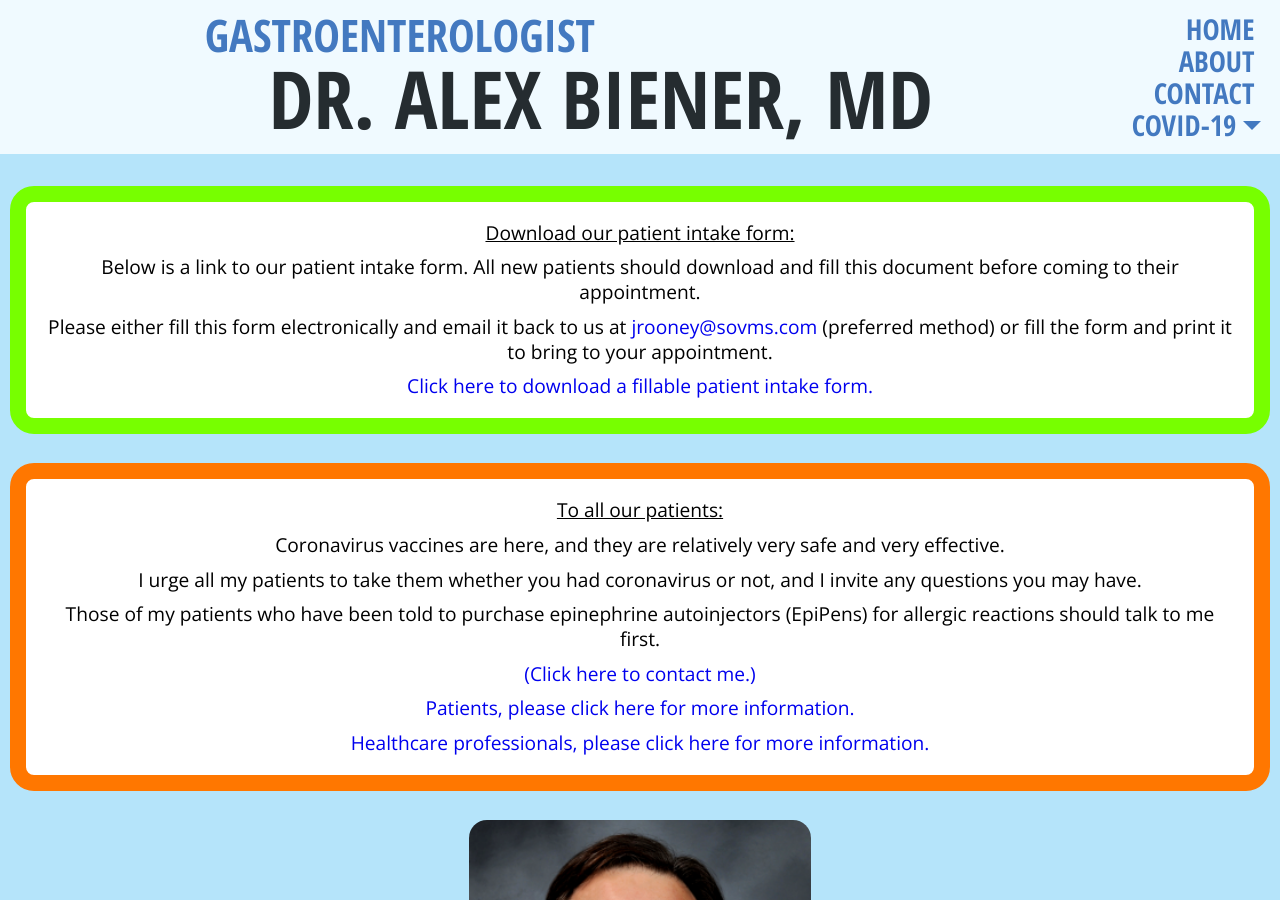
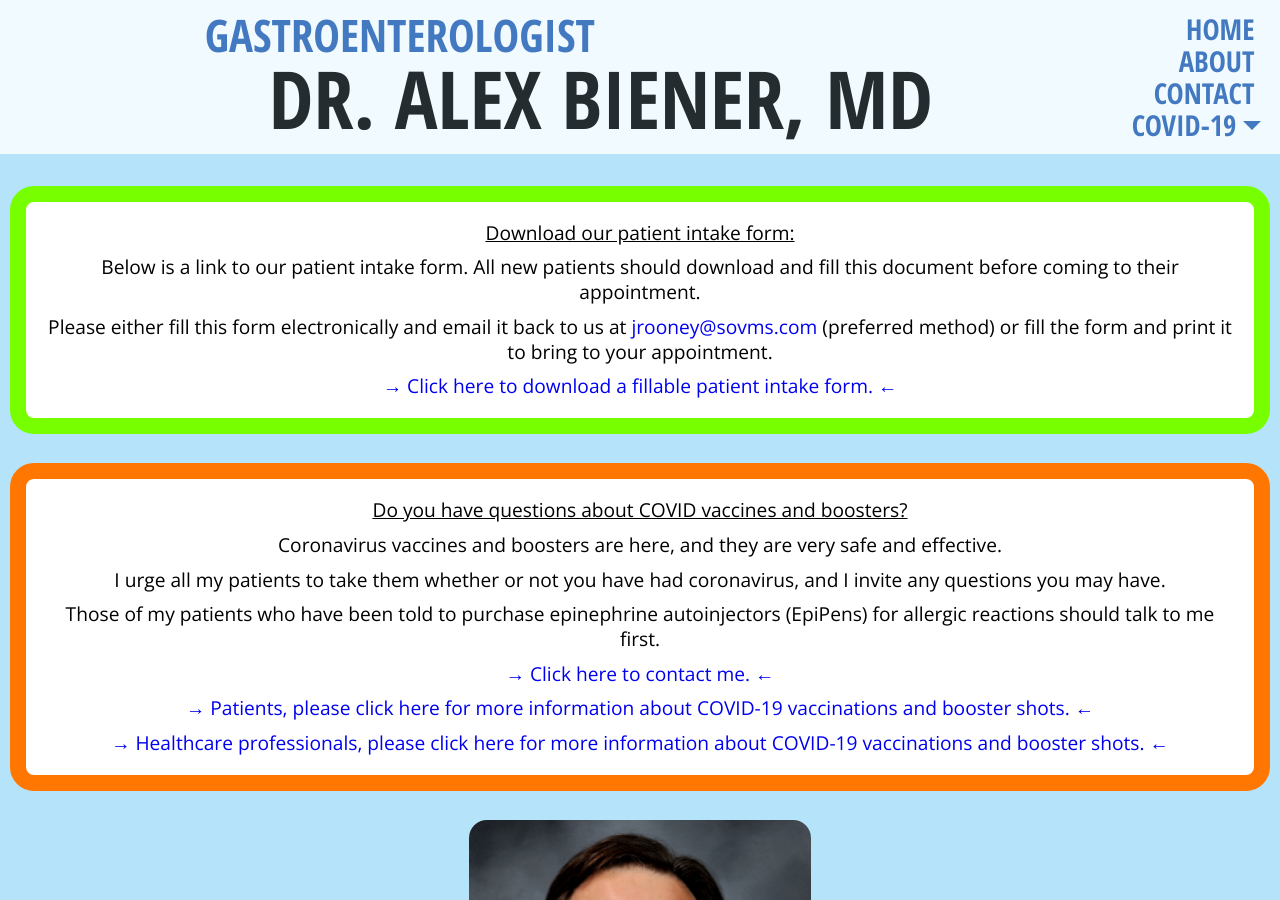
Before and after one commit to alexbienermd/alexbienermd.github.io, a Jekyll site: the page built from index.markdown, in a window 1280 px wide and 900 px high. Built offline with Jekyll 4.4.1, drawn with Linux system fonts in a browser that asks for light colours; nearby versions of some CDN libraries.

Commit message:
Add information about COVID boosters

```diff
--- a/index.markdown
+++ b/index.markdown
@@ -8,17 +8,17 @@ layout: default
   <p><u>Download our patient intake form:</u></p>
   <p>Below is a link to our patient intake form. All new patients should download and fill this document before coming to their appointment.</p>
   <p>Please either fill this form electronically and email it back to us at <a href="mailto:jrooney@sovms.com">jrooney@sovms.com</a> (preferred method) or fill the form and print it to bring to your appointment.</p>
-  <p><a href="https://drive.google.com/file/d/1m8ioJLwBfpZpaHa3OFRLJTiqbQhBO3sU/">Click here to download a fillable patient intake form.</a></p>
+  <p><a href="https://drive.google.com/file/d/1m8ioJLwBfpZpaHa3OFRLJTiqbQhBO3sU/">→ Click here to download a fillable patient intake form. ←</a></p>
 </div>
 
 <div class="covid-alert-frontpage">
-  <p><u>To all our patients:</u></p>
-  <p>Coronavirus vaccines are here, and they are relatively very safe and very effective.</p>
-  <p>I urge all my patients to take them whether you had coronavirus or not, and I invite any questions you may have.</p>
+  <p><u>Do you have questions about COVID vaccines and boosters?</u></p>
+  <p>Coronavirus vaccines and boosters are here, and they are very safe and effective.</p>
+  <p>I urge all my patients to take them whether or not you have had coronavirus, and I invite any questions you may have.</p>
   <p>Those of my patients who have been told to purchase epinephrine autoinjectors (EpiPens) for allergic reactions should talk to me first.</p>
-  <p><a href="https://www.alexbienermd.com/#contact">(Click here to contact me.)</a></p>
-  <p><a href="https://www.alexbienermd.com/COVID-19-for-patients">Patients, please click here for more information.</a></p>
-  <p><a href="https://www.alexbienermd.com/COVID-19-for-healthcare-professionals">Healthcare professionals, please click here for more information.</a></p>
+  <p><a href="/#contact">→ Click here to contact me. ←</a></p>
+  <p><a href="/COVID-19-for-patients">→ Patients, please click here for more information about COVID-19 vaccinations and booster shots. ←</a></p>
+  <p><a href="/COVID-19-for-healthcare-professionals">→ Healthcare professionals, please click here for more information about COVID-19 vaccinations and booster shots. ←</a></p>
 </div>
 
 <div class="home container">
```
Also changed, not shown: _posts/2020-04-09-COVID-19-for-patients.markdown (+4 -3 lines).
